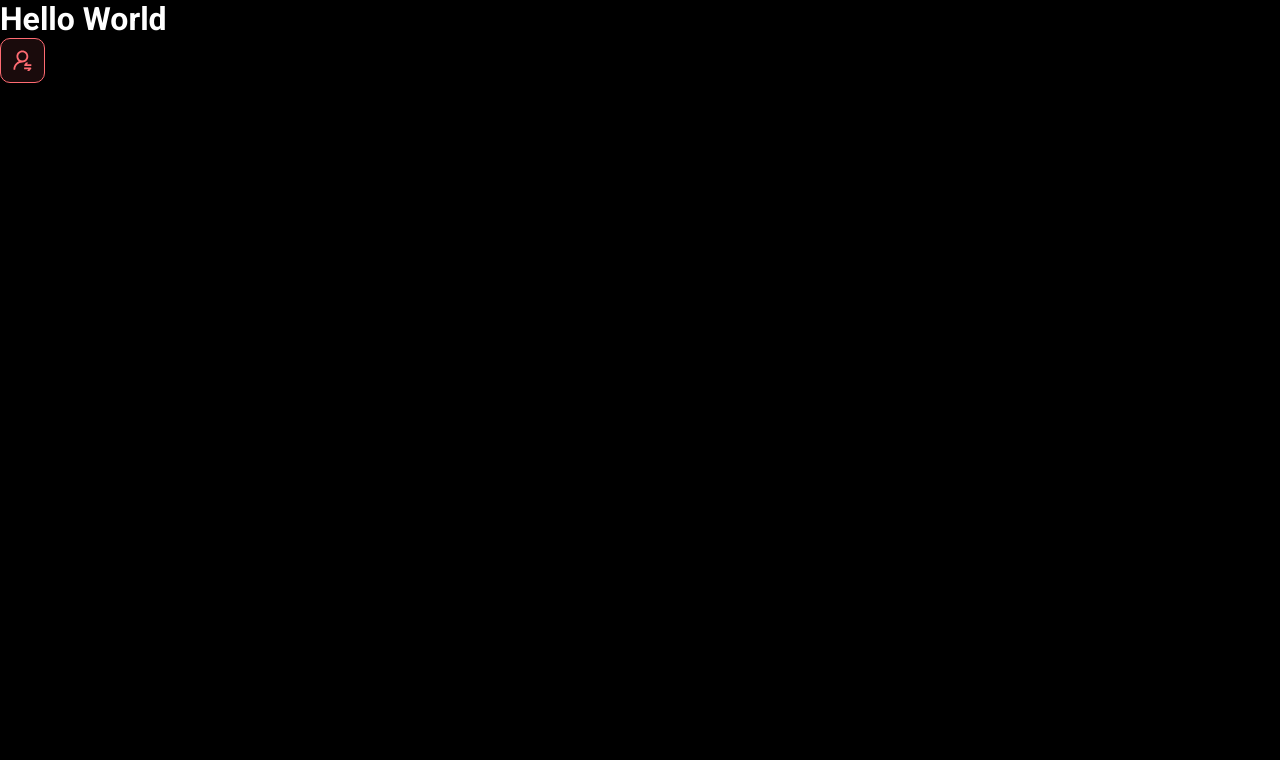
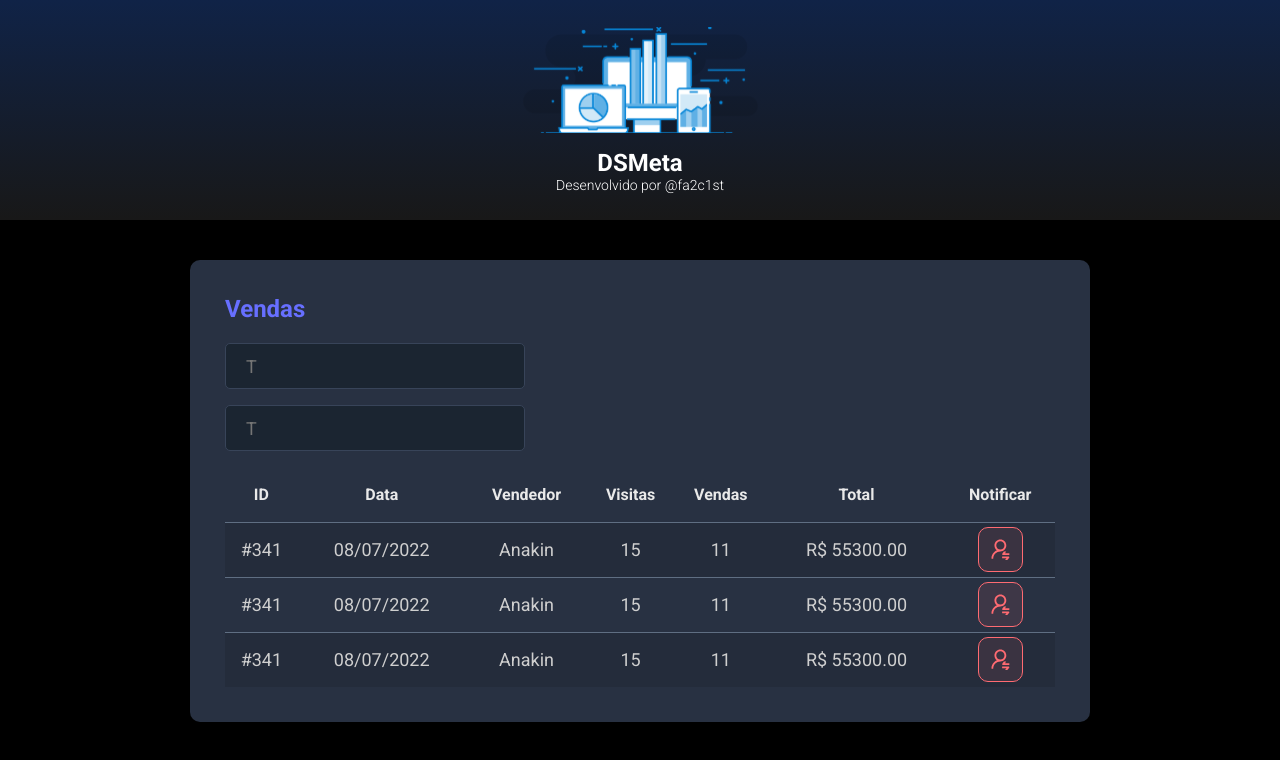
Before and after one commit to fa2c1/sds8-dsmeta, a React (Vite) app in the folder frontend/: page / in a window 1280 px wide. Shown: the top 760 px of the page. Built offline with nearby package versions, Linux system fonts and the light colour scheme.

Commit message:
Other components

```diff
--- a/frontend/src/App.tsx
+++ b/frontend/src/App.tsx
@@ -1,11 +1,18 @@
-import NotificationButton from "./components/NotificationButton"
+import Header from "./components/Header"
+import SalesCard from "./components/SalesCard"
 
 function App() {
 
   return (
     <>
-      <h1>Hello World</h1>
-      <NotificationButton />
+      <Header/>
+      <main>
+        <section id="sales">
+          <div className="dsmeta-container">
+            <SalesCard/>
+          </div>
+        </section>
+      </main>
     </>
   )
 }
--- /dev/null
+++ b/frontend/src/components/Header/index.tsx
@@ -0,0 +1,17 @@
+import logo from '../../assets/img/logo.svg'
+
+function Header(){
+    return(
+        <>
+            <header>
+                <div className="dsmeta-logo-container">
+                    <img src={logo} alt="DSMeta" />
+                    <h1>DSMeta</h1>
+                    <p>Desenvolvido por <a href="https://www.instagram.com/fa2c1st">@fa2c1st</a></p>
+                </div>
+            </header>
+        </>
+    )
+}
+
+export default Header
--- /dev/null
+++ b/frontend/src/components/SalesCard/index.tsx
@@ -0,0 +1,78 @@
+import NotificationButton from "../NotificationButton"
+
+function SalesCard(){
+    return(
+        <>
+            <div className="dsmeta-card">
+                <h2 className="dsmeta-sales-title">Vendas</h2>
+                <div>
+                <div className="dsmeta-form-control-container">
+                    <input className="dsmeta-form-control" type="text" placeholder="T"/>
+                </div>
+                <div className="dsmeta-form-control-container">
+                    <input className="dsmeta-form-control" type="text" placeholder="T" />
+                </div>
+                </div>
+
+                <div>
+                    <table className="dsmeta-sales-table">
+                        <thead>
+                            <tr>
+                                <th className="show992">ID</th>
+                                <th className="show576">Data</th>
+                                <th>Vendedor</th>
+                                <th className="show992">Visitas</th>
+                                <th className="show992">Vendas</th>
+                                <th>Total</th>
+                                <th>Notificar</th>
+                            </tr>
+                        </thead>
+                        <tbody>
+                            <tr>
+                                <td className="show992">#341</td>
+                                <td className="show576">08/07/2022</td>
+                                <td>Anakin</td>
+                                <td className="show992">15</td>
+                                <td className="show992">11</td>
+                                <td>R$ 55300.00</td>
+                                <td>
+                                    <div className="dsmeta-red-btn-container">
+                                        <NotificationButton/>
+                                    </div>
+                                </td>
+                            </tr>
+                            <tr>
+                                <td className="show992">#341</td>
+                                <td className="show576">08/07/2022</td>
+                                <td>Anakin</td>
+                                <td className="show992">15</td>
+                                <td className="show992">11</td>
+                                <td>R$ 55300.00</td>
+                                <td>
+                                    <div className="dsmeta-red-btn-container">
+                                        <NotificationButton/>
+                                    </div>
+                                </td>
+                            </tr>
+                            <tr>
+                                <td className="show992">#341</td>
+                                <td className="show576">08/07/2022</td>
+                                <td>Anakin</td>
+                                <td className="show992">15</td>
+                                <td className="show992">11</td>
+                                <td>R$ 55300.00</td>
+                                <td>
+                                    <div className="dsmeta-red-btn-container">
+                                        <NotificationButton/>
+                                    </div>
+                                </td>
+                            </tr>
+                        </tbody>
+                    </table>
+                </div>
+          </div>
+        </>
+    )
+}
+
+export default SalesCard
```
Also changed, not shown: frontend/src/assets/img/logo.svg (added).
